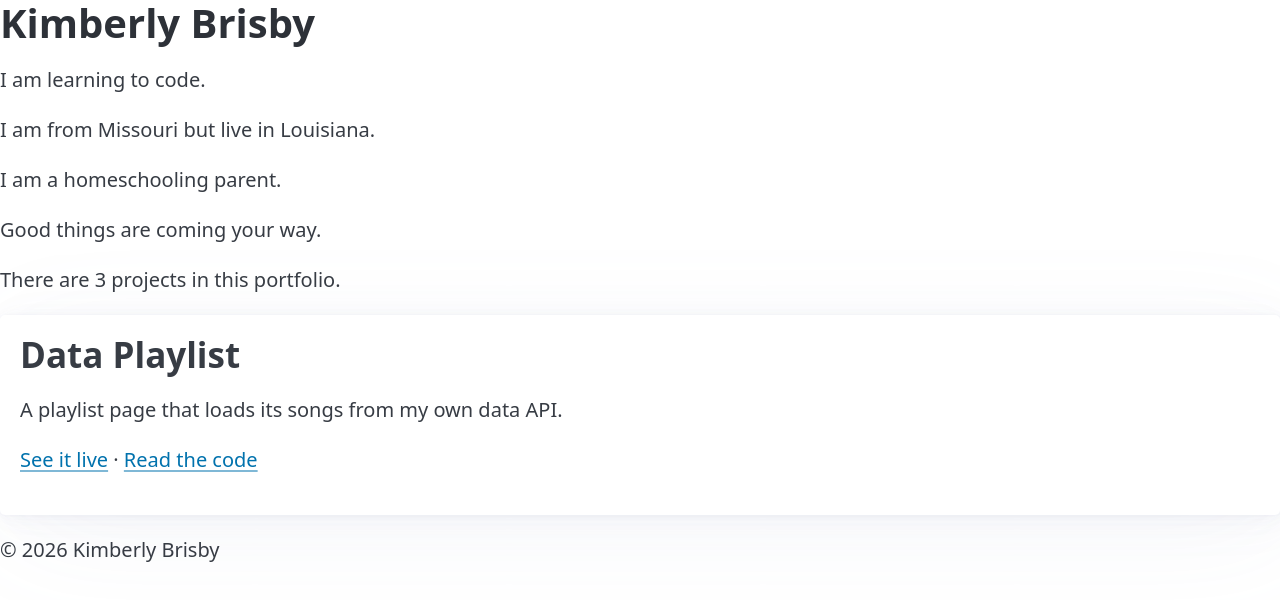
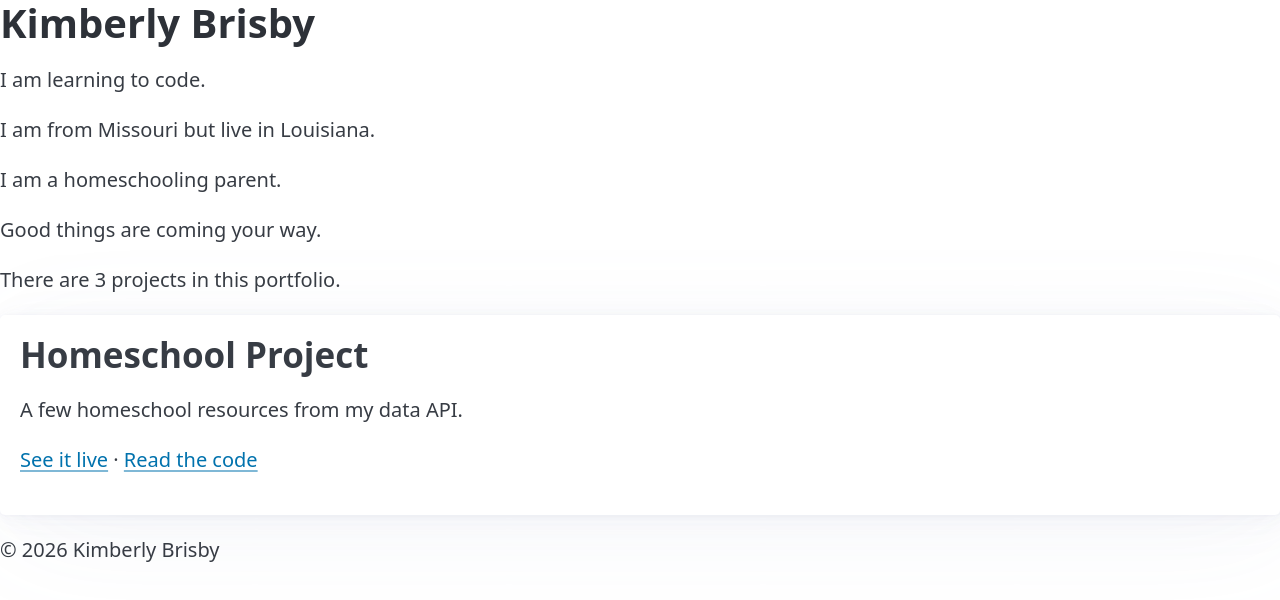
Before and after one commit to kimberly-brisby/codex-level-3, a React (Vite) app in the folder Portfolio/: page / in a window 1280 px wide. Shown: the top 600 px of the page. Built offline with nearby package versions, Linux system fonts and the light colour scheme.

Commit message:
updated description on data file

```diff
--- a/Portfolio/src/Data.jsx
+++ b/Portfolio/src/Data.jsx
@@ -1,6 +1,6 @@
 function DataPlaylistPortfolioCard() {
-  let name = "Data Playlist"
-  let description = "A playlist page that loads its songs from my own data API."
+  let name = "Homeschool Project"
+  let description = "A few homeschool resources from my data API."
   let liveUrl = "https://kimberly-brisby.github.io/Capstone-level-2/"
   let repoUrl = "https://github.com/kimberly-brisby/Capstone-level-2.git"
   return (
```
